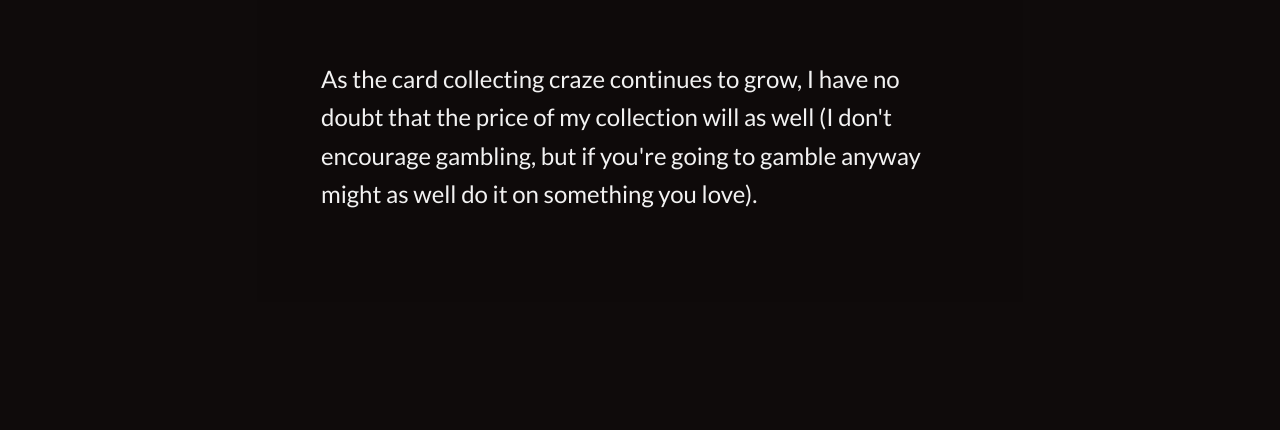
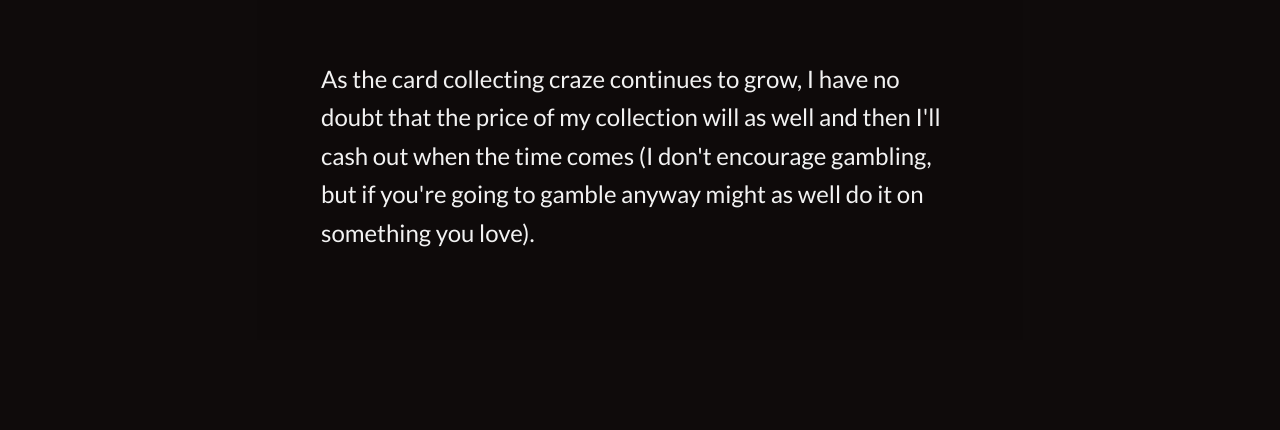
Before and after one commit to andrewly07/show-and-tell, a plain HTML site: page index.html in a window 1280 px wide. Shown: the part 4510-4940 px from the top of the page. Drawn offline with nearby package versions, Linux system fonts and the light colour scheme.

```diff
--- a/index.html
+++ b/index.html
@@ -70,7 +70,7 @@
     </div>
 </div>
 </div>
-<p>As the card collecting craze continues to grow, I have no doubt that the price of my collection will as well (I don't encourage gambling, but if you're going to gamble anyway might as well do it on something you love). </p>
+<p>As the card collecting craze continues to grow, I have no doubt that the price of my collection will as well and then I'll cash out when the time comes (I don't encourage gambling, but if you're going to gamble anyway might as well do it on something you love). </p>
 
 
 
```
